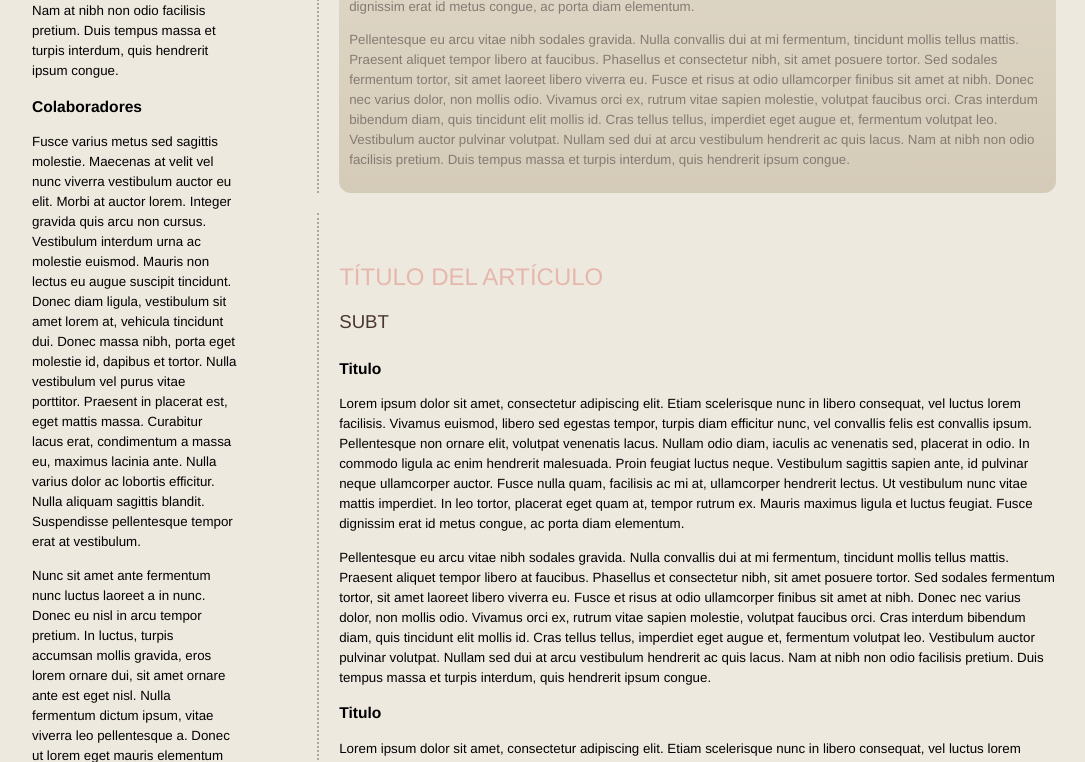
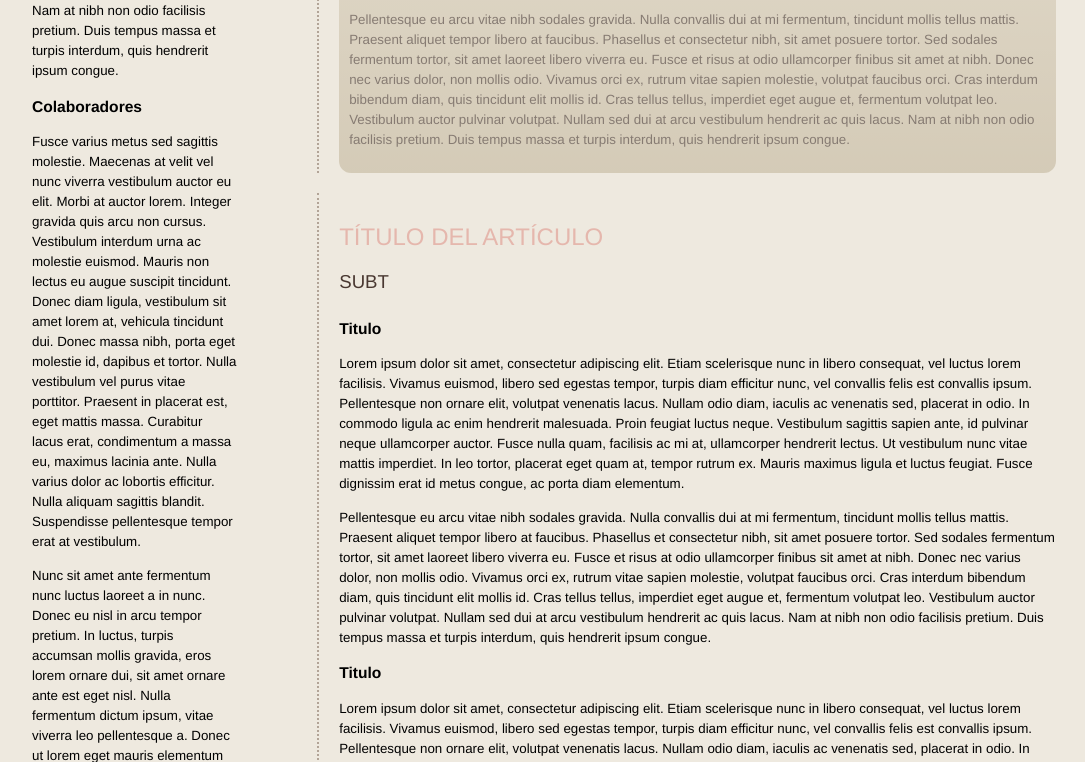
Before and after one commit to botana11/cursoMarcos, a plain HTML site: page index.html in a window 1280 px wide. Shown: the part 1247-2009 px from the top of the page, without its empty margins (96-1181 px from the left). Drawn offline with Linux system fonts and the light colour scheme.

Commit message:
Update index.html

```diff
--- a/index.html
+++ b/index.html
@@ -13,7 +13,8 @@
 		font: 18pt Helvetica,"Helvetica neue", Arial, sans-serif;
 		text-transform: uppercase;
 		color: #e5b7ad;
-		padding-top: 30px ;
+		/*padding-top: 30px ;*/
+		padding-top: 10px ;
 	      }
 	      body > header {
 		padding:0px;
```
